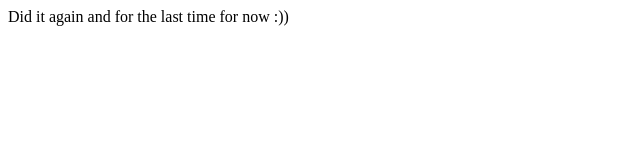
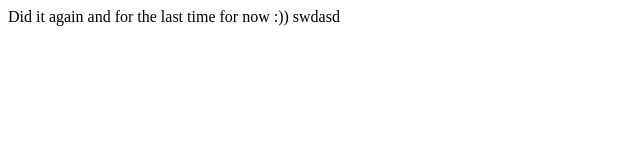
Before and after one commit to Malachai22/Git_Test, a plain HTML site: page index.html in a window 1280 px wide. Shown: the full height of the page, 0-640 px from the left. Drawn offline with Linux system fonts and the light colour scheme.

Commit message:
modified:   index.html

```diff
--- a/index.html
+++ b/index.html
@@ -10,7 +10,7 @@
 
 <body>
     Did it again and for the last time for now :))
-
+     swdasd
 </body>
 
 
```
